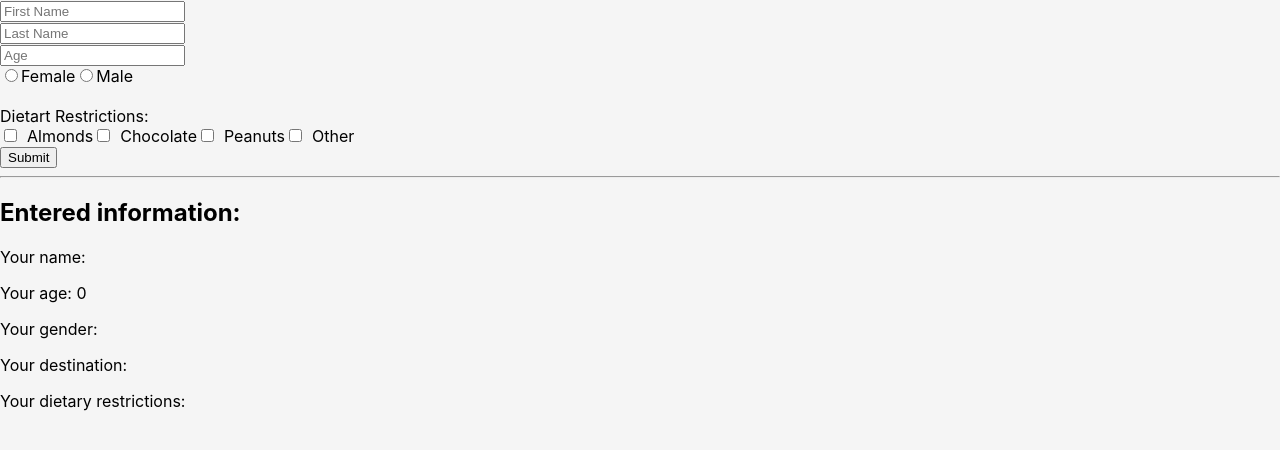
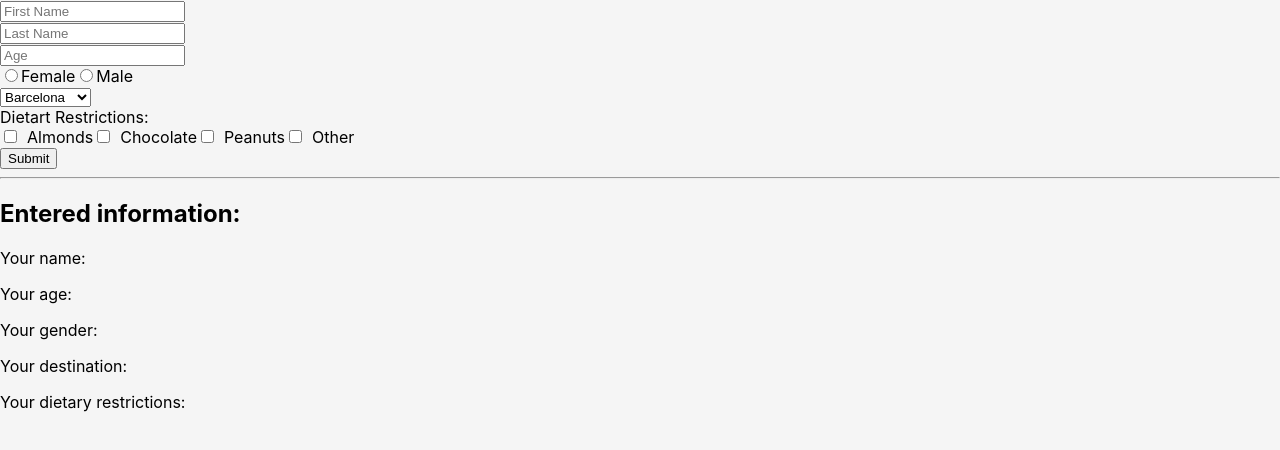
Before and after one commit to abhishekluthra/learning-react-app, a React (Create React App) app: page / in a window 1280 px wide. Shown: the top 450 px of the page. Built offline with nearby package versions, Linux system fonts and the light colour scheme.

Commit message:
More forms practice

```diff
--- a/src/App.js
+++ b/src/App.js
@@ -284,7 +284,7 @@ class App extends React.Component {
         this.state = {
             firstName: "",
             lastName: "",
-            age: 0,
+            age: "",
             gender: "",
             destination: "",
             dietaryRestriction: [ ]
@@ -312,21 +312,25 @@ class App extends React.Component {
         return (
             <main>
                 <form>
-                    <input type="text"      name="firstName"    placeholder="First Name"    onChange={this.handleChange} /><br />
-                    <input type="text"      name="lastName"     placeholder="Last Name"     onChange={this.handleChange}  /><br />
-                    <input type="number"    name="age"          placeholder="Age"           onChange={this.handleChange}  /><br />
+                    <input type="text" name="firstName" placeholder="First Name" onChange={this.handleChange} /><br />
+                    <input type="text" name="lastName" placeholder="Last Name" onChange={this.handleChange}  /><br />
+                    <input type="number" name="age" placeholder="Age" onChange={this.handleChange}  /><br />
 
                     <label>
-                        <input type="radio" name="gender"   value="Female"  checked={this.state.gender === "Female"}    onChange={this.handleChange} />
+                        <input type="radio" name="gender" value="Female" checked={this.state.gender === "Female"} onChange={this.handleChange} />
                         Female
                     </label>
                     <label>
-                        <input type="radio" name="gender"   value="Male"    checked={this.state.gender === "Male"}      onChange={this.handleChange} />
+                        <input type="radio" name="gender" value="Male" checked={this.state.gender === "Male"} onChange={this.handleChange} />
                         Male
                     </label>
                     <br />
 
-                    {/* Create select box for location here */}
+                    <select name="destination" value={this.state.destination} onChange={this.handleChange} placeholder="Select Destination">
+                        <option value="Barcelona" >Barcelona</option>
+                        <option value="London" >London</option>
+                        <option value="Amsterdamn" >Amsterdam</option>
+                    </select>
                     <br />
                     <label>Dietart Restrictions: </label>
                     <br />
@@ -347,7 +351,7 @@ class App extends React.Component {
                 <p>Your name: {this.state.firstName + " " + this.state.lastName}</p>
                 <p>Your age: {this.state.age}</p>
                 <p>Your gender: {this.state.gender}</p>
-                <p>Your destination: {/* Destination here */}</p>
+                <p>Your destination: {this.state.destination}</p>
                 <p>
                     Your dietary restrictions:
                     {/* Dietary restrictions here, comma separated */}
```
Also changed, not shown: 1 other file (tests, documents, lock files or other folders).
